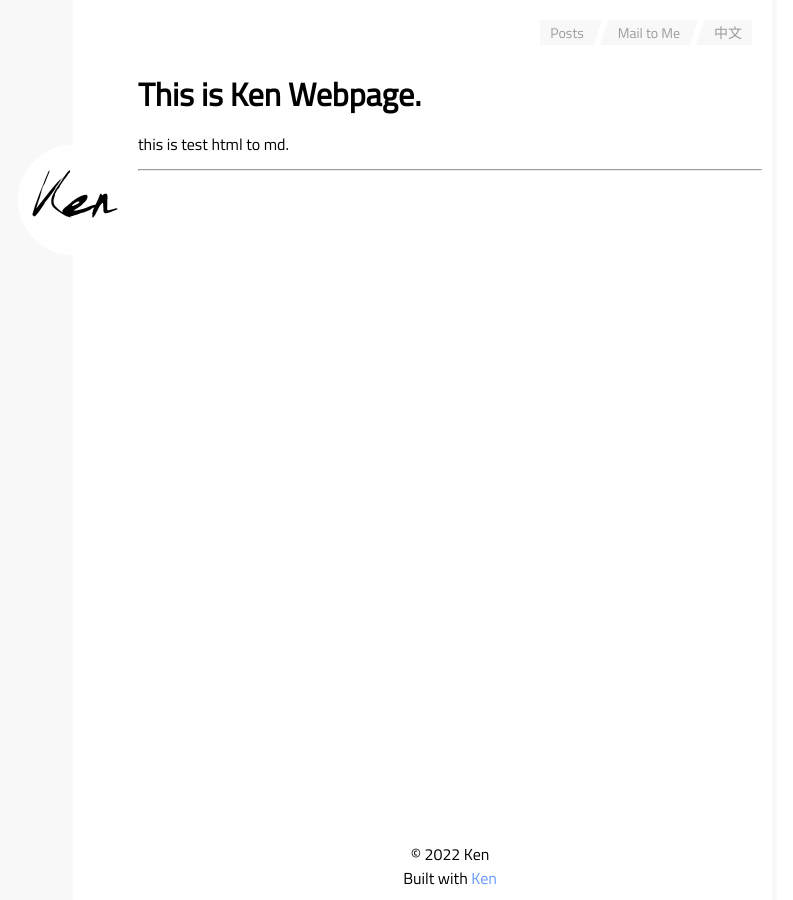
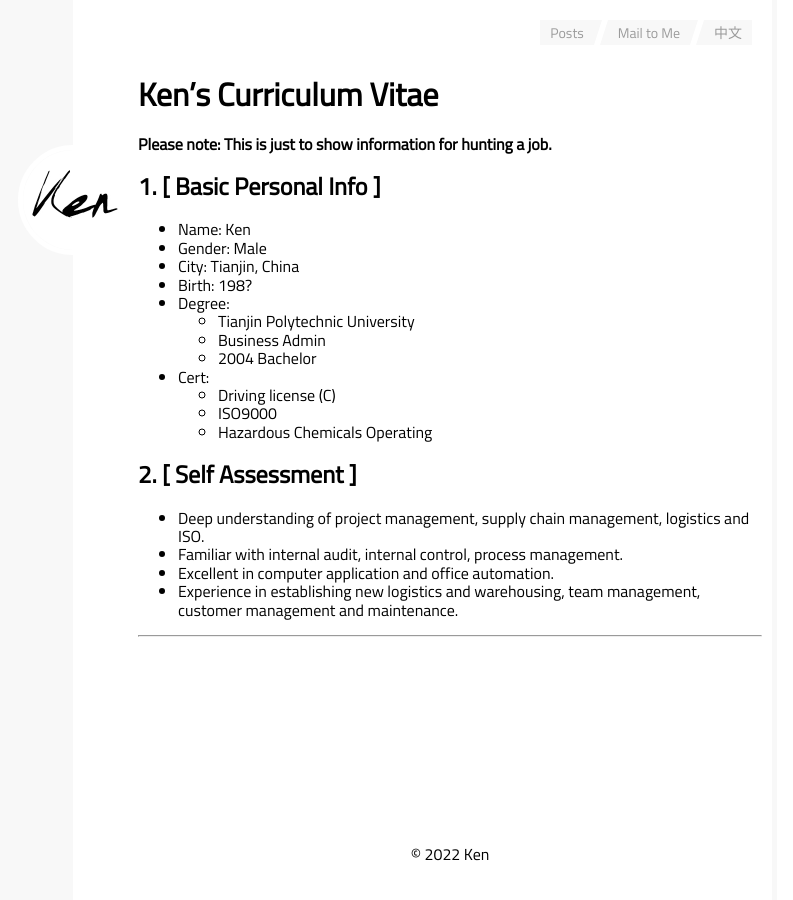
Before and after one commit to kenwebpage/kenwebpage.github.io, a Jekyll site: the page built from index.md, in a window 1280 px wide. Shown: the whole page, without its empty margins (375-1168 px from the left). Built offline with Jekyll 4.4.1, drawn with Linux system fonts in a browser that asks for light colours; our own code applies the rules of GitHub Pages for plain Markdown files.

Commit message:
m3_20220814121840

```diff
--- a/_includes/footer.html
+++ b/_includes/footer.html
@@ -1,4 +1,3 @@
 <footer class="footer clear-header--left">
   <div class="footer__note">&copy; 2022 Ken</div>
-  <div class="footer__note">Built with <a href="https://kenwebpage.github.io/" target="_blank">Ken</a></div>
 </footer>
--- a/index.md
+++ b/index.md
@@ -2,8 +2,30 @@
 layout: page
 ---
 
-# This is Ken Webpage.
+# Ken's Curriculum Vitae
 
-this is test html to md.
+**Please note: This is just to show information for hunting a job.**
+
+## 1. [ Basic Personal Info ]
+
+- Name: Ken
+- Gender: Male
+- City: Tianjin, China
+- Birth: 198?
+- Degree:
+  - Tianjin Polytechnic University
+  - Business Admin
+  - 2004 Bachelor
+- Cert:
+  - Driving license (C)
+  - ISO9000
+  - Hazardous Chemicals Operating
+
+## 2. [ Self Assessment ]
+
+- Deep understanding of project management, supply chain management, logistics and ISO.
+- Familiar with internal audit, internal control, process management.
+- Excellent in computer application and office automation.
+- Experience in establishing new logistics and warehousing, team management, customer management and maintenance.
 
 ---
```
